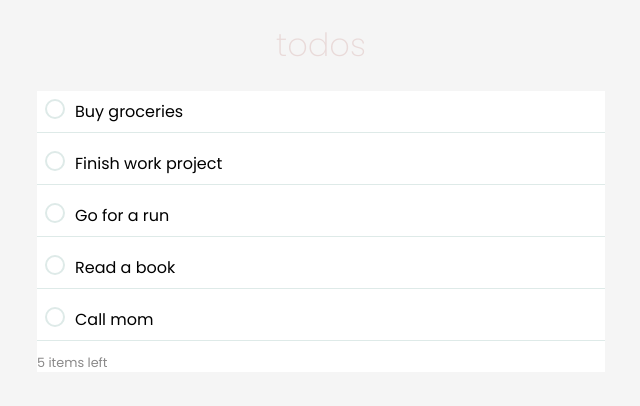
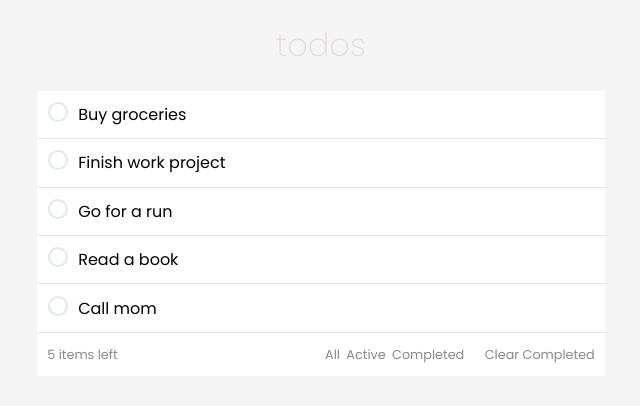
Before and after one commit to mnosov622/react-notes, a React (Vite) app in the folder todos/: page / in a window 1280 px wide. Shown: the top 406 px of the page, without its empty margins (319-959 px from the left). Built offline with nearby package versions, Linux system fonts and the light colour scheme.

Commit message:
todo list footer added

```diff
--- a/todos/src/components/TodoList/TodoList.css
+++ b/todos/src/components/TodoList/TodoList.css
@@ -42,9 +42,8 @@
 .todo-item {
   display: flex;
   align-items: center;
-  margin-bottom: 10px;
   border-bottom: 1px solid #deeae8;
-  padding: 0.5em;
+  padding: 0.7em;
 }
 
 .todo-list input {
@@ -56,7 +55,14 @@
   cursor: pointer;
 }
 
-.items-left {
+.items-left,
+.clear-completed {
   color: #8a8989;
   font-size: 0.8rem;
+  padding: 0 0.8em;
 }
+
+.todo-list-footer {
+  display: flex;
+  align-items: center;
+}
--- a/todos/src/components/TodoList/TodoList.tsx
+++ b/todos/src/components/TodoList/TodoList.tsx
@@ -1,6 +1,7 @@
 import React, { useState } from "react";
 import { todoItems } from "../../constants/todos";
 import "./TodoList.css";
+import TodosCategory from "../TodosCategory/TodosCategory";
 
 const TodoList = () => {
   const [checkedItems, setCheckedItems] = useState([]);
@@ -41,7 +42,11 @@ const TodoList = () => {
         ))}
       </ul>
 
-      <p className="items-left">{itemsLeft} items left</p>
+      <div className="todo-list-footer">
+        <span className="items-left">{itemsLeft} items left</span>
+        <TodosCategory />
+        <p className="clear-completed">Clear Completed</p>
+      </div>
     </section>
   );
 };
--- /dev/null
+++ b/todos/src/components/TodosCategory/TodosCategory.css
@@ -0,0 +1,11 @@
+.categories {
+  display: flex;
+  font-size: 0.8em;
+  margin-left: auto;
+  color: #8a8989;
+  padding: 0 0.8em;
+}
+
+.categories > p:not(:last-child) {
+  margin-right: 0.5em;
+}
--- /dev/null
+++ b/todos/src/components/TodosCategory/TodosCategory.tsx
@@ -0,0 +1,13 @@
+import "./TodosCategory.css";
+
+const TodosCategory = () => {
+  return (
+    <section className="categories">
+      <p>All</p>
+      <p>Active</p>
+      <p>Completed</p>
+    </section>
+  );
+};
+
+export default TodosCategory;
```
